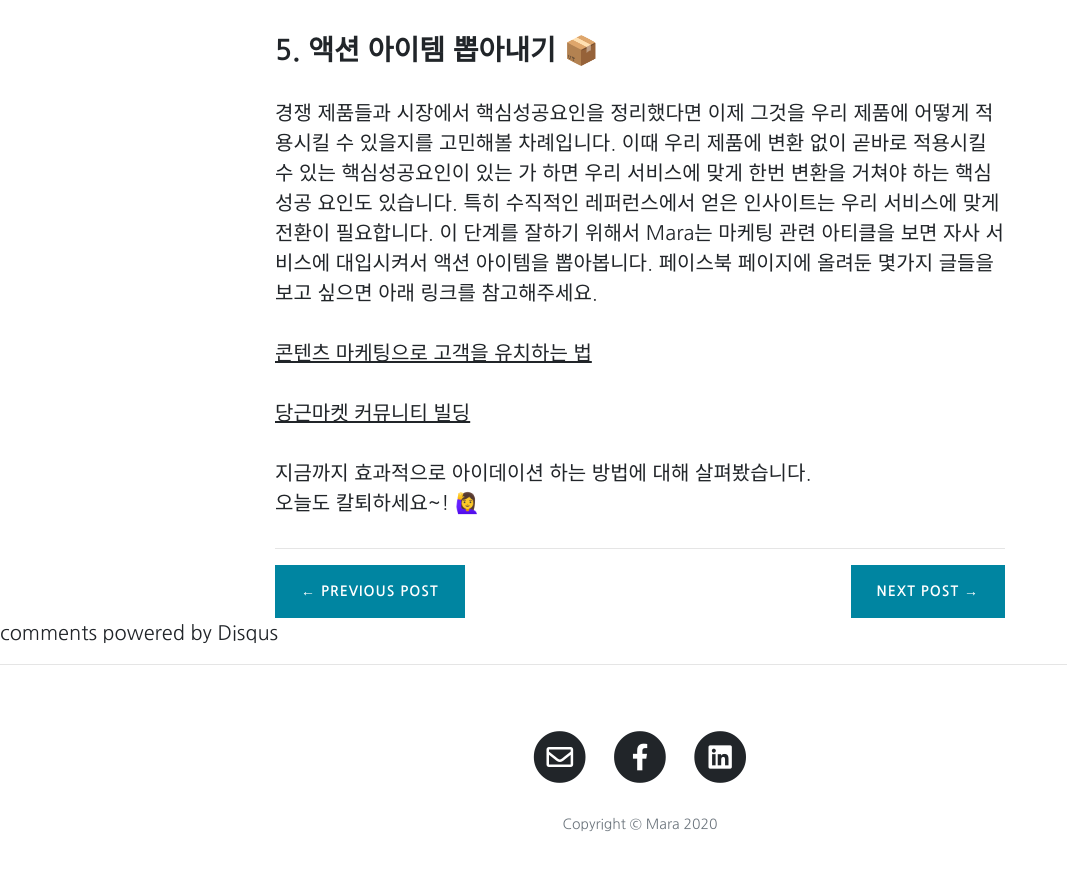
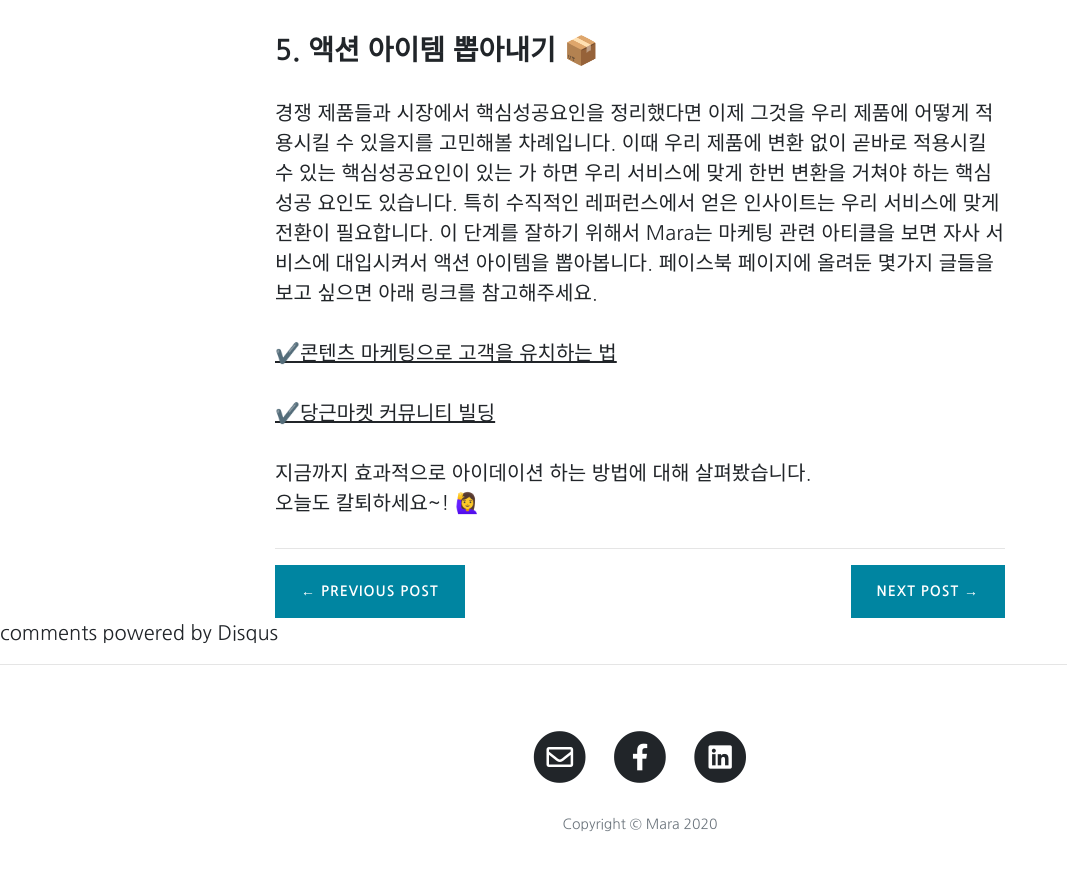
Before and after one commit to Marapro88/mara, a Jekyll site: the page built from _posts/Career/2020-08-02-career-ideageneration.md, in a window 1280 px wide and 900 px high, scrolled down 2992 px. Shown: the top 871 px of the window, without its empty margins (0-1067 px from the left). Built offline with Jekyll 4.4.1, drawn with Linux system fonts in a browser that asks for light colours; comment, search, counter and statistics services are not loaded.

Commit message:
0809 이모지 삽입

```diff
--- a/_posts/Career/2020-08-02-career-ideageneration.md
+++ b/_posts/Career/2020-08-02-career-ideageneration.md
@@ -52,9 +52,9 @@
 
 경쟁 제품들과 시장에서 핵심성공요인을 정리했다면 이제 그것을 우리 제품에 어떻게 적용시킬 수 있을지를 고민해볼 차례입니다. 이때 우리 제품에 변환 없이 곧바로 적용시킬 수 있는 핵심성공요인이 있는 가 하면 우리 서비스에 맞게 한번 변환을 거쳐야 하는 핵심 성공 요인도 있습니다. 특히 수직적인 레퍼런스에서 얻은 인사이트는 우리 서비스에 맞게 전환이 필요합니다. 이 단계를 잘하기 위해서 Mara는 마케팅 관련 아티클을 보면 자사 서비스에 대입시켜서 액션 아이템을 뽑아봅니다. 페이스북 페이지에 올려둔 몇가지 글들을 보고 싶으면 아래 링크를 참고해주세요.
 
-[콘텐츠 마케팅으로 고객을 유치하는 법](https://www.facebook.com/marakim1127/posts/144093393926251)
+[✔️콘텐츠 마케팅으로 고객을 유치하는 법](https://www.facebook.com/marakim1127/posts/144093393926251)
 
-[당근마켓 커뮤니티 빌딩](https://www.facebook.com/marakim1127/posts/137206051281652)
+[✔️당근마켓 커뮤니티 빌딩](https://www.facebook.com/marakim1127/posts/137206051281652)
 
 지금까지 효과적으로 아이데이션 하는 방법에 대해 살펴봤습니다. <br>
 오늘도 칼퇴하세요~! 🙋‍♀️
```
